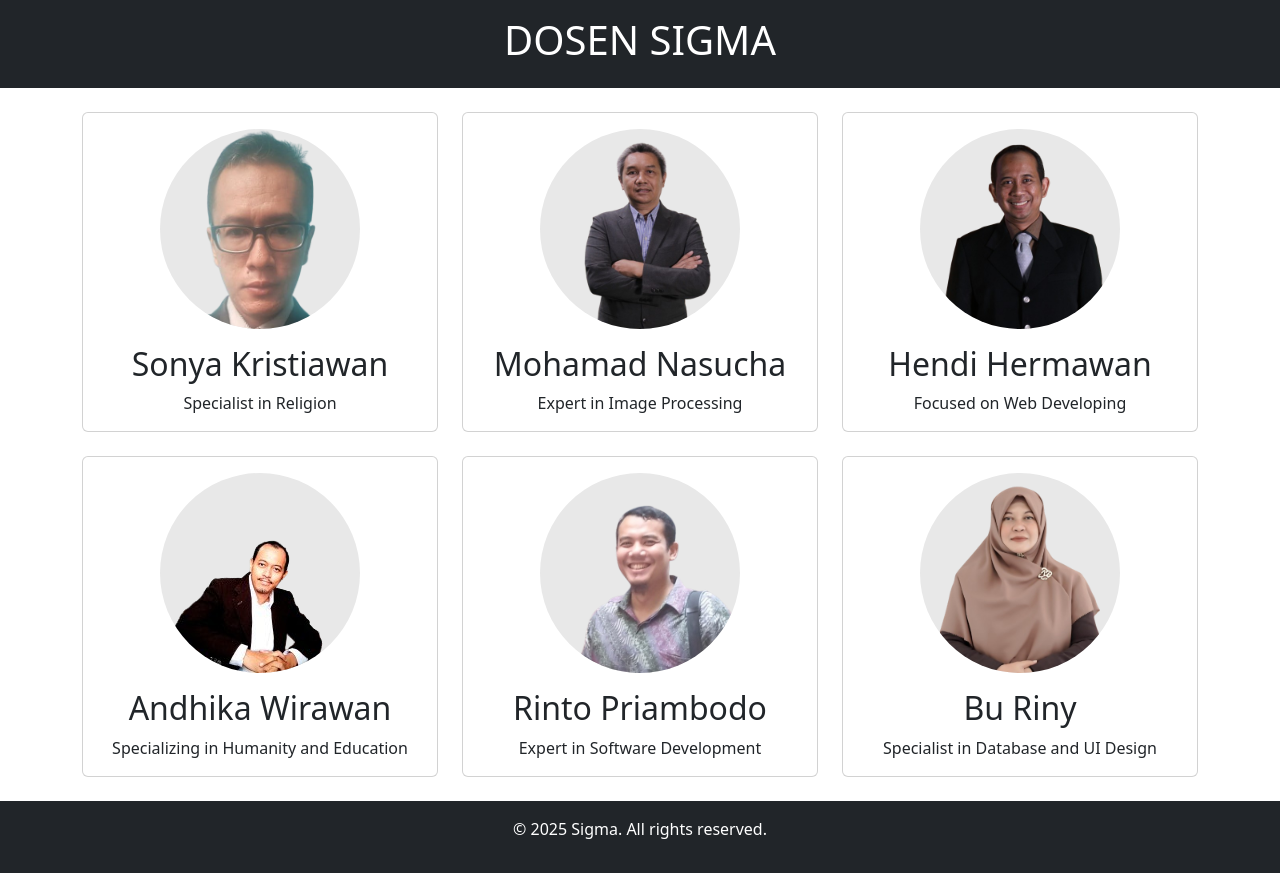
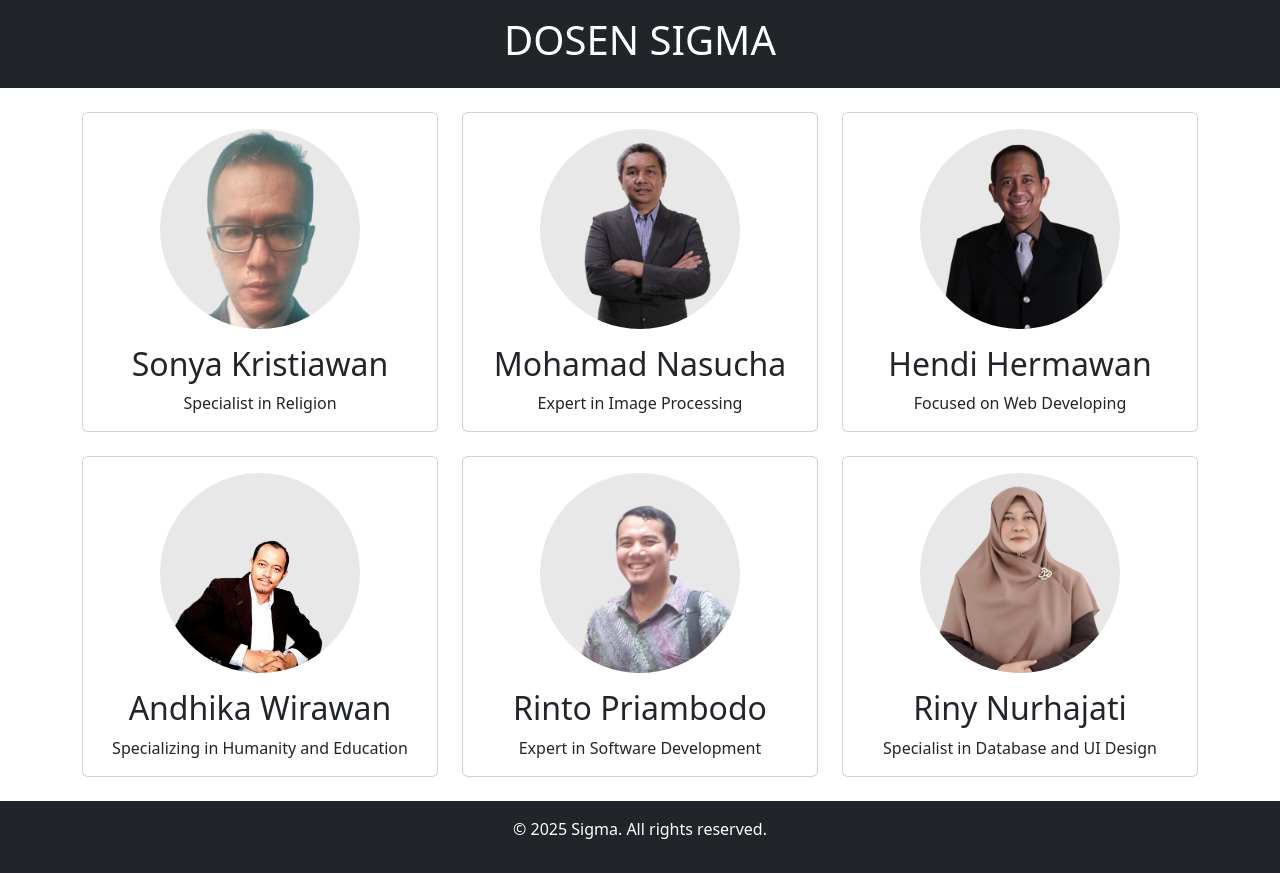
Before and after one commit to Furohito/sigma, a plain HTML site: page index.html in a window 1280 px wide. Drawn offline with nearby package versions, Linux system fonts and the light colour scheme.

Commit message:
Update index.html

```diff
--- a/index.html
+++ b/index.html
@@ -82,7 +82,7 @@
                 <div class="card h-100 text-center">
                     <div class="card-body d-flex flex-column justify-content-center align-items-center">
                         <img src="gambar/bu_riny-removebg-preview.png" alt="Bu Riny" class="lecturer-img mb-3">
-                        <h2 class="card-title">Bu Riny</h2>
+                        <h2 class="card-title">Riny Nurhajati</h2>
                         <p class="card-text">Specialist in Database and UI Design</p>
                     </div>
                 </div>
```
